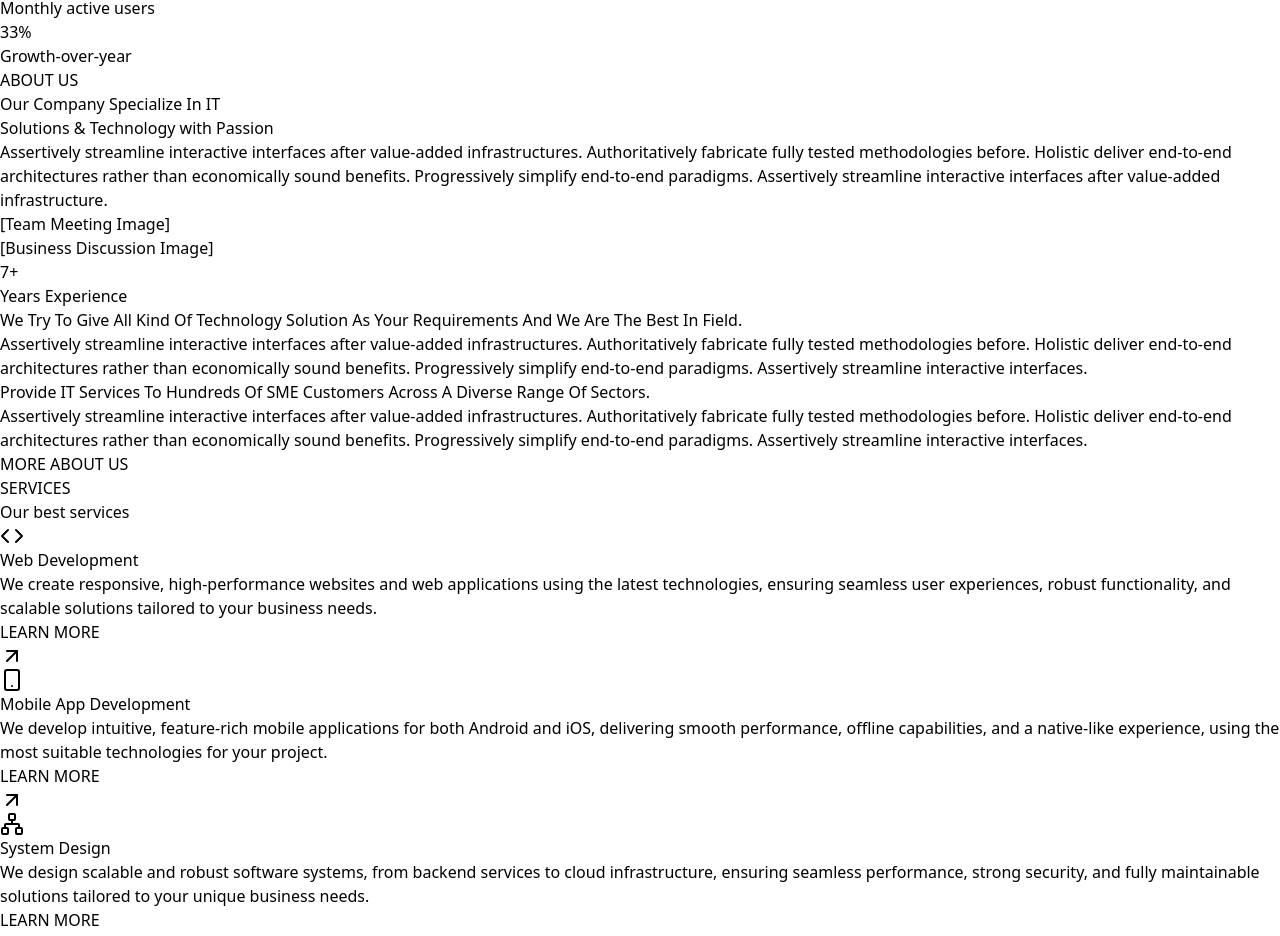
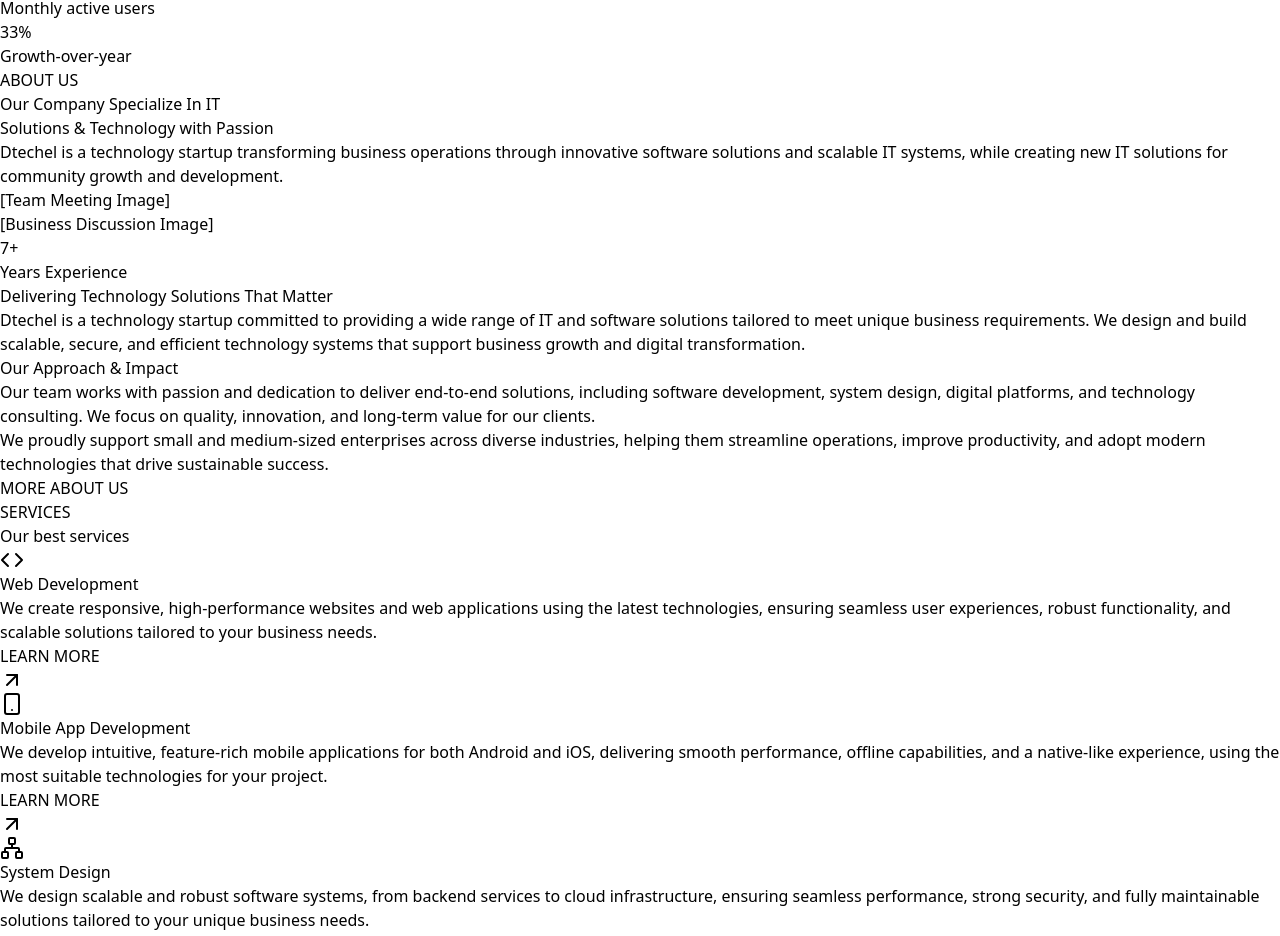
Before and after one commit to elisate/dtechel, a React (Vite) app: page / in a window 1280 px wide. Shown: the part 1914-2850 px from the top of the page. Built offline with nearby package versions, Linux system fonts and the light colour scheme.

Commit message:
fix some changes

```diff
--- a/src/LandingPageComponents/About.tsx
+++ b/src/LandingPageComponents/About.tsx
@@ -11,7 +11,8 @@
           Solutions & Technology with Passion
         </h1>
         <p className="text-gray-500 text-sm md:text-base leading-relaxed max-w-5xl">
-          Assertively streamline interactive interfaces after value-added infrastructures. Authoritatively fabricate fully tested methodologies before. Holistic deliver end-to-end architectures rather than economically sound benefits. Progressively simplify end-to-end paradigms. Assertively streamline interactive interfaces after value-added infrastructure.
+          Dtechel is a technology startup transforming business operations through innovative software solutions and scalable IT systems, while creating new IT solutions for community growth and development.
+
         </p>
       </div>
 
@@ -51,22 +52,26 @@
           {/* First Feature */}
           <div>
             <h2 className="text-2xl md:text-3xl font-normal text-gray-900 mb-4">
-              We Try To Give All Kind Of Technology Solution As Your Requirements And We Are The Best In Field.
+              Delivering Technology Solutions That Matter
             </h2>
             <p className="text-gray-500 text-sm md:text-base leading-relaxed">
-              Assertively streamline interactive interfaces after value-added infrastructures. Authoritatively fabricate fully tested methodologies before. Holistic deliver end-to-end architectures rather than economically sound benefits. Progressively simplify end-to-end paradigms. Assertively streamline interactive interfaces.
+              Dtechel is a technology startup committed to providing a wide range of IT and software solutions tailored to meet unique business requirements. We design and build scalable, secure, and efficient technology systems that support business growth and digital transformation.
             </p>
           </div>
 
           {/* Second Feature */}
           <div>
             <h2 className="text-2xl md:text-3xl font-no text-gray-900 mb-4">
-              Provide IT Services To Hundreds Of SME Customers Across A Diverse Range Of Sectors.
+             Our Approach & Impact
             </h2>
             <p className="text-gray-500 text-sm md:text-base leading-relaxed">
-              Assertively streamline interactive interfaces after value-added infrastructures. Authoritatively fabricate fully tested methodologies before. Holistic deliver end-to-end architectures rather than economically sound benefits. Progressively simplify end-to-end paradigms. Assertively streamline interactive interfaces.
+              Our team works with passion and dedication to deliver end-to-end solutions, including software development, system design, digital platforms, and technology consulting. We focus on quality, innovation, and long-term value for our clients.<br />
+
+              We proudly support small and medium-sized enterprises across diverse industries, helping them streamline operations, improve productivity, and adopt modern technologies that drive sustainable success.
             </p>
           </div>
+
+
 
           {/* CTA Button */}
           <div>
--- a/src/LandingPageComponents/Contact.tsx
+++ b/src/LandingPageComponents/Contact.tsx
@@ -50,7 +50,7 @@
                                         </div>
                                         <div className="flex-1">
                                             <h3 className="text-sm font-semibold mb-2 text-gray-900">Call Us</h3>
-                                            <a href="tel:+250794277969" className="text-gray-600 hover:text-orange-500 transition-colors text-lg">
+                                            <a href="tel:+250794277969" className="text-gray-600 hover:text-orange-500 transition-colors font-sans text-lg">
                                                 +250 794 277 969
                                             </a>
                                         </div>
@@ -63,7 +63,7 @@
                                         </div>
                                         <div className="flex-1">
                                             <h3 className="text-sm font-semibold mb-2 text-gray-900">Email Us</h3>
-                                            <a href="mailto:infodtechel@gmail.com" className="text-gray-600 hover:text-orange-500 transition-colors text-lg break-all">
+                                            <a href="mailto:infodtechel@gmail.com" className="text-gray-600 hover:text-orange-500 transition-colors font-sans text-lg break-all">
                                                 infodtechel@gmail.com
                                             </a>
                                         </div>
@@ -76,7 +76,7 @@
                                         </div>
                                         <div className="flex-1">
                                             <h3 className="text-sm font-semibold mb-2 text-gray-900">Visit Us</h3>
-                                            <p className="text-gray-600 text-lg leading-relaxed">
+                                            <p className="text-gray-600 text-lg  font-sans leading-relaxed">
                                                 Kacyiru ,KG 33 AVE
                                             </p>
                                         </div>
--- a/src/LandingPageComponents/Home.tsx
+++ b/src/LandingPageComponents/Home.tsx
@@ -4,35 +4,35 @@
 export default function Home() {
   return (
     <div className="relative min-h-screen bg-gradient-to-br from-orange-50 via-purple-50 to-blue-50 overflow-hidden">
-      {/* Decorative Stars */}
-      <div className="absolute top-20 sm:top-20 md:top-24 lg:top-20 left-4 sm:left-10 text-purple-600 opacity-70 z-0">
+      {/* Decorative Stars - Adjusted positions to prevent text overlap */}
+      <div className="absolute top-10 sm:top-10 md:top-12 lg:top-14 left-2 sm:left-4 text-purple-600 opacity-60 z-0">
         <svg width="30" height="30" viewBox="0 0 24 24" fill="currentColor" className="sm:w-10 sm:h-10">
           <path d="M12 2L15 9L22 12L15 15L12 22L9 15L2 12L9 9L12 2Z" />
         </svg>
       </div>
-      <div className="absolute top-12 sm:top-12 md:top-16 right-1/4 sm:right-1/4 text-orange-500 opacity-70 z-0">
+      <div className="absolute top-8 sm:top-8 md:top-10 right-1/6 sm:right-1/6 text-orange-500 opacity-60 z-0">
         <svg width="20" height="20" viewBox="0 0 24 24" fill="currentColor" className="sm:w-6 sm:h-6">
           <path d="M12 2L13.5 8.5L20 10L13.5 11.5L12 18L10.5 11.5L4 10L10.5 8.5L12 2Z" />
         </svg>
       </div>
-      <div className="absolute bottom-32 sm:bottom-32 md:bottom-36 lg:bottom-32 left-4 sm:left-20 text-purple-600 opacity-70 z-0">
+      <div className="absolute bottom-20 sm:bottom-24 md:bottom-28 lg:bottom-24 left-2 sm:left-10 text-purple-600 opacity-60 z-0">
         <svg width="28" height="28" viewBox="0 0 24 24" fill="currentColor" className="sm:w-8 sm:h-8">
           <path d="M12 2L14 8L20 10L14 12L12 18L10 12L4 10L10 8L12 2Z" />
         </svg>
       </div>
-      <div className="absolute bottom-1/4 right-4 sm:right-20 text-orange-500 opacity-70 z-0">
+      <div className="absolute bottom-1/5 right-2 sm:right-10 text-orange-500 opacity-60 z-0">
         <svg width="24" height="24" viewBox="0 0 24 24" fill="currentColor" className="sm:w-7 sm:h-7">
           <path d="M12 2L14 8L20 10L14 12L12 18L10 12L4 10L10 8L12 2Z" />
         </svg>
       </div>
-      <div className="absolute top-1/3 right-4 sm:right-10 text-black opacity-50 z-0">
+      <div className="absolute top-1/4 right-2 sm:right-6 text-black opacity-40 z-0">
         <svg width="18" height="18" viewBox="0 0 24 24" fill="currentColor" className="sm:w-5 sm:h-5">
           <path d="M12 2L13 9L20 10L13 11L12 18L11 11L4 10L11 9L12 2Z" />
         </svg>
       </div>
 
       {/* Main Content */}
-      <div className="max-w-7xl mx-auto pt-24 sm:pt-20 md:pt-24 lg:pt-4">
+      <div className="max-w-7xl mx-auto pt-32 sm:pt-32 md:pt-36 lg:pt-4">
         <div className="grid lg:grid-cols-2 gap-8 lg:gap-12 items-center min-h-screen py-12 lg:py-0 relative z-10">
 
           {/* Left Content */}
```
